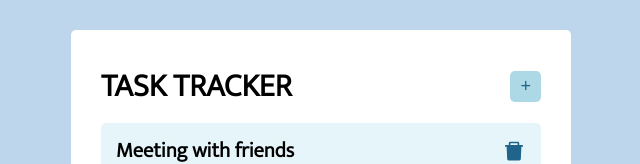
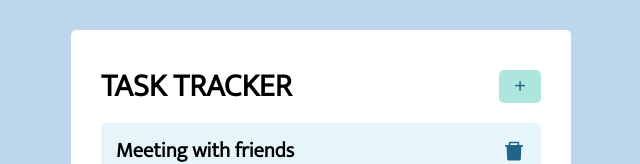
Before and after one commit to LoreMatey/React-to-do-list, a React (Create React App) app: page / in a window 1280 px wide. Shown: the top 164 px of the page, without its empty margins (319-959 px from the left). Built offline with nearby package versions, Linux system fonts and the light colour scheme.

Commit message:
Created delete function and added No tasks to show message

```diff
--- a/src/App.js
+++ b/src/App.js
@@ -29,10 +29,18 @@ function App() {
     //     reminder:
     // }
 ])
+
+// Delete task
+const deleteTask = (id) => {
+  setTasks(tasks.filter((task) => task.id !== id))
+}
   return (
     <div className="container">
       <Header />
-      <Tasks tasks={tasks} />
+        {tasks.length > 0 ? (
+          <Tasks tasks={tasks} onDelete={deleteTask} />
+        ) : ('No tasks to show'
+        )}
     </div>
   );
 }
--- a/src/components/Task.js
+++ b/src/components/Task.js
@@ -1,11 +1,14 @@
 import { AiFillDelete } from 'react-icons/ai'
 
-const Task = ({ task }) => {
+const Task = ({ task, onDelete }) => {
   return (
     <div className='task'>
       <h2>
         {task.title}
-        <AiFillDelete className='deletion-icon' />
+        <AiFillDelete
+          className='deletion-icon'
+          onClick={() => onDelete(task.id)}
+        />
       </h2>
       <p>{task.day}</p>
     </div>
--- a/src/components/Tasks.js
+++ b/src/components/Tasks.js
@@ -1,11 +1,13 @@
 import Task from './Task'
 
-const Tasks = ({ tasks }) => {
+const Tasks = ({ tasks, onDelete }) => {
 
     return (
         <>
             {tasks.map((task) => (
-                <Task key={task.id} task={task} />
+                <Task key={task.id}
+                task={task}
+                onDelete={onDelete}/>
             ))}
         </>
     )
--- a/src/index.css
+++ b/src/index.css
@@ -29,13 +29,17 @@ body {
 }
 
 .button--add {
-  padding: 5px 10px;
+  padding: 5px 15px;
   border: none;
   border-radius: 5px;
-  font-size: 18px;
-  background-color:lightblue;
+  font-size: 20px;
+  background-color:rgb(173, 230, 221);
   color: rgb(32, 100, 139);
   cursor: pointer;
+}
+
+.button--add:hover {
+  background-color: rgb(96, 197, 167);
 }
 
 .task {
```
